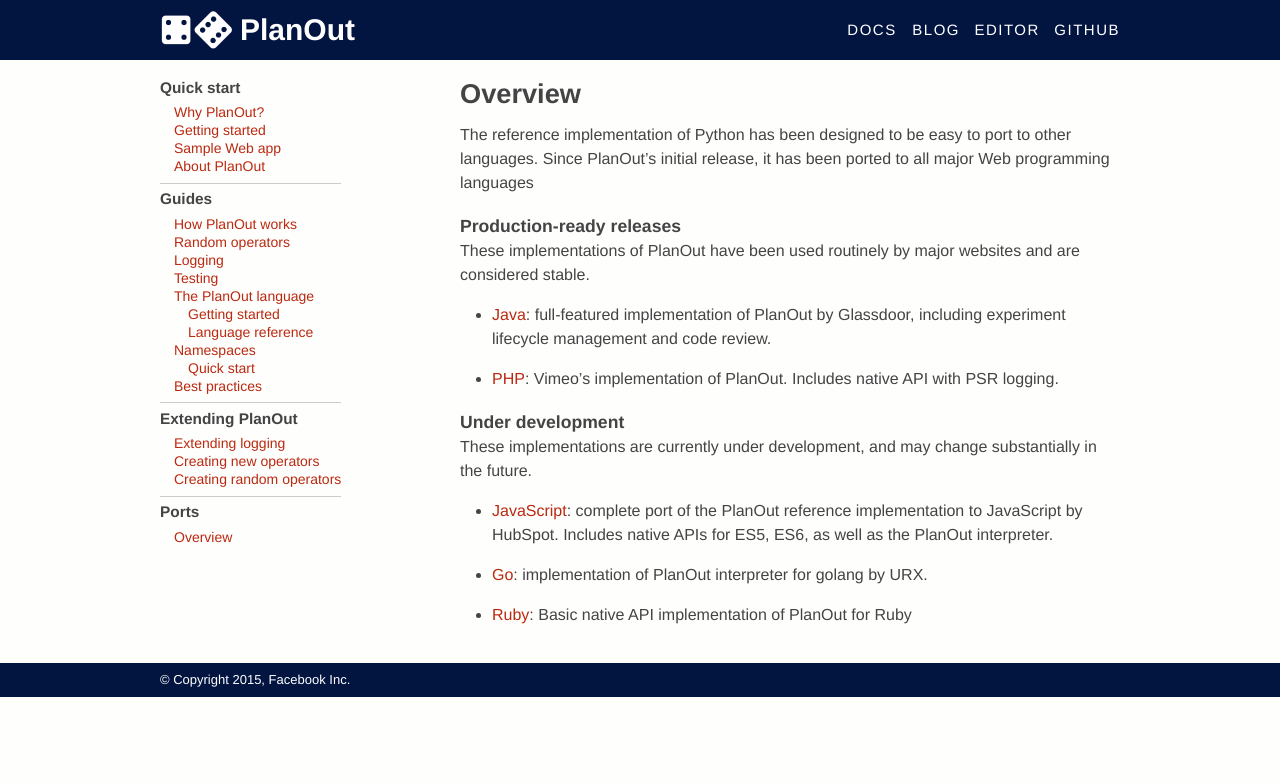
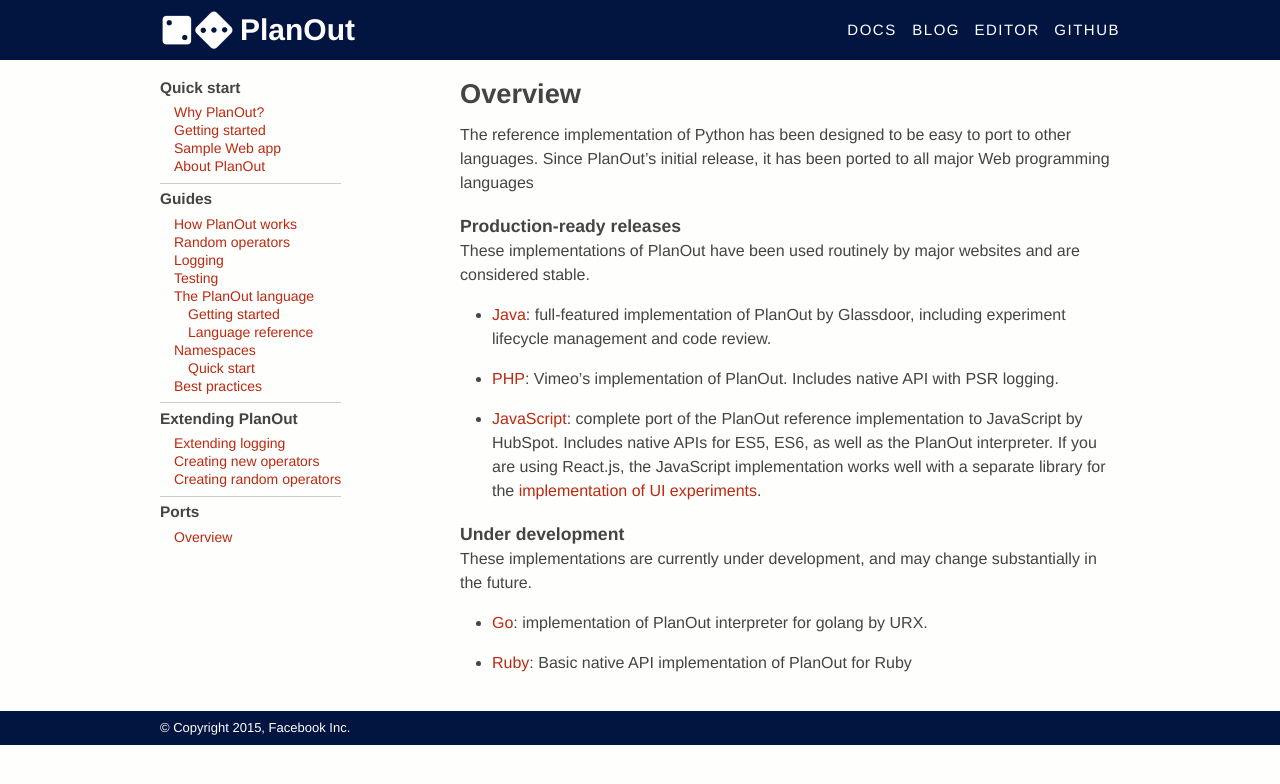
Before and after one commit to facebookarchive/planout, a Jekyll site: the page built from docs/09.0-ports-overview.md, in a window 1280 px wide. Shown: the top 784 px of the page. Built offline with Jekyll 4.4.1, drawn with Linux system fonts in a browser that asks for light colours; Markdown is read by kramdown in place of the engine named in the settings.

Commit message:
update to the docs

```diff
--- a/docs/09.0-ports-overview.md
+++ b/docs/09.0-ports-overview.md
@@ -18,14 +18,13 @@
 
   * [PHP](https://github.com/vimeo/ABLincoln): Vimeo's implementation of PlanOut. Includes native API with PSR logging.
 
+  * [JavaScript](https://github.com/HubSpot/PlanOut.js): complete port of the PlanOut reference implementation to JavaScript by HubSpot. Includes native APIs for ES5, ES6, as well as the PlanOut interpreter. If you are using React.js, the JavaScript implementation works well with a separate library for the [implementation of UI experiments](https://github.com/HubSpot/react-experiments).
+
+
 ### Under development
 These implementations are currently under development, and may change
 substantially in the future.
 
-  * [JavaScript](https://github.com/facebook/planout/tree/master/alpha/js):
-  complete port of the PlanOut reference implementation to JavaScript by HubSpot.
-   Includes native APIs for ES5, ES6, as well as the PlanOut interpreter.
-
   * [Go](https://github.com/URXtech/planout-golang): implementation of PlanOut interpreter for golang by URX.
 
   * [Ruby](https://github.com/facebook/planout/tree/master/alpha/ruby): Basic native API implementation of PlanOut for Ruby
```
Also changed, not shown: docs/04-logging.md (+1 -1 lines).
